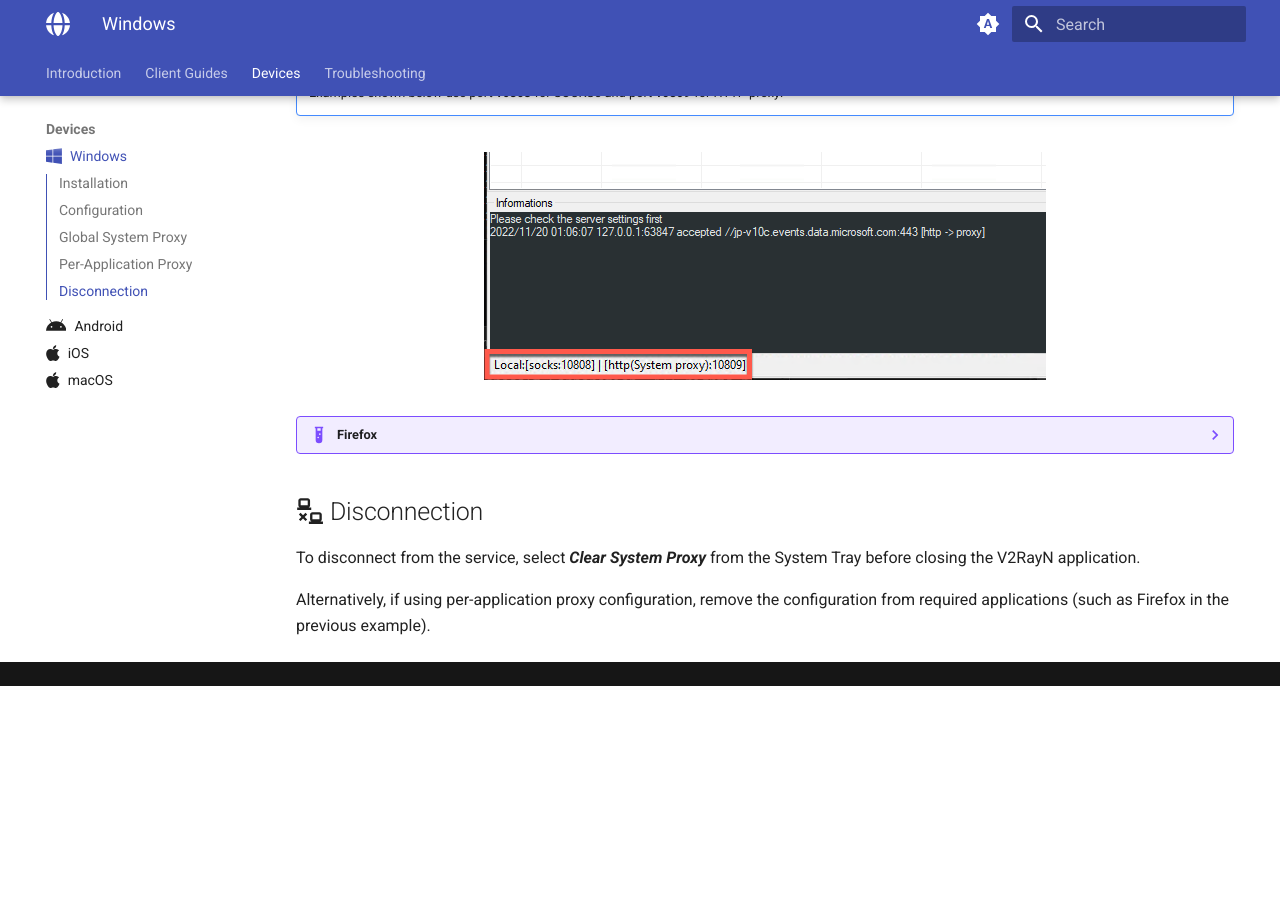
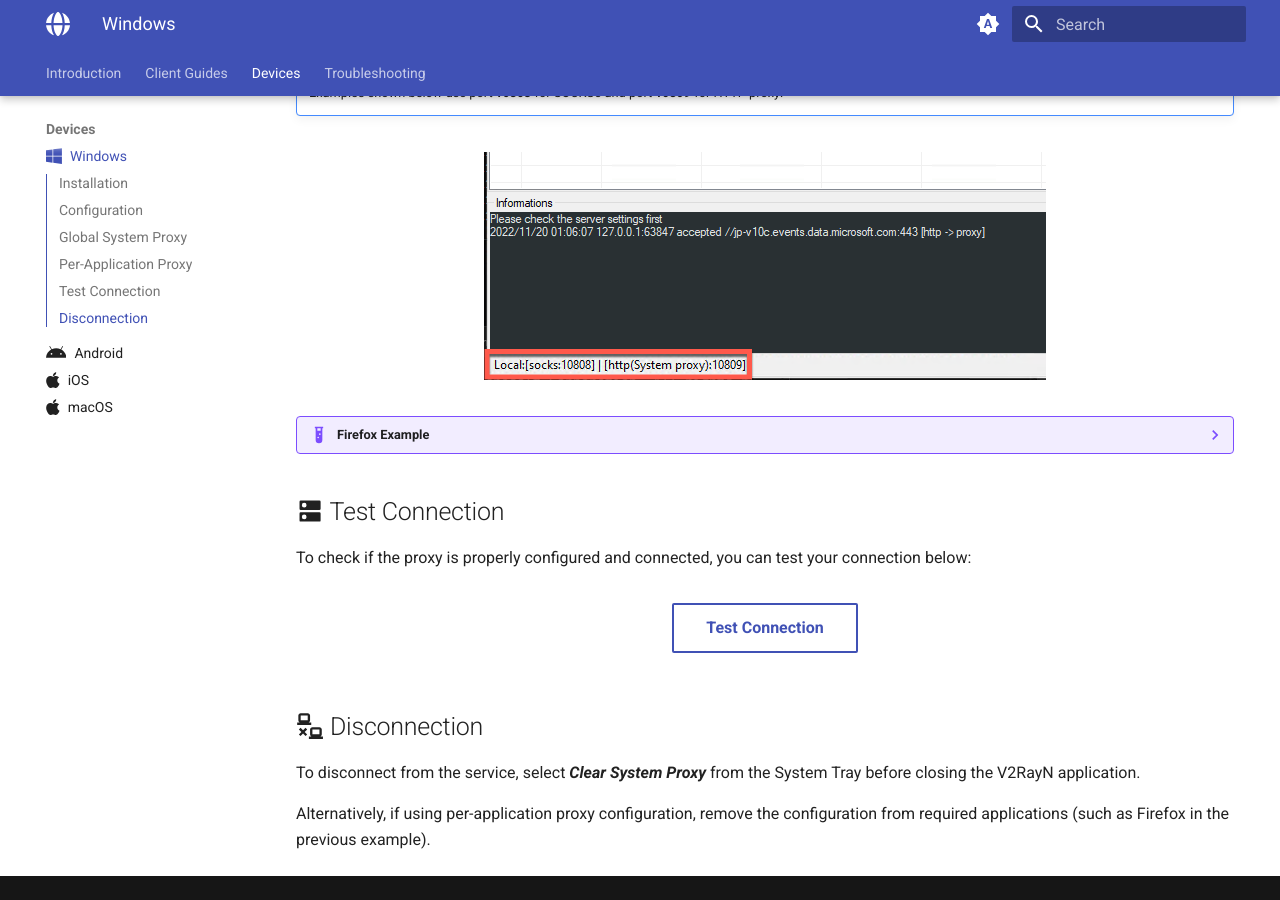
Before and after one commit to empus/free-iran-proxy, an MkDocs documentation site: the page built from docs/windows.md, in a window 1280 px wide and 900 px high, scrolled down 2346 px. Built offline with MkDocs 1.6.1 and Material for MkDocs 9.7.7, drawn with Linux system fonts in a browser that asks for light colours; emoji names are drawn with the system emoji font; before the commit the page ends 3032 px from its top, so only the background shows below that.

Commit message:
Update styling and add connection test

```diff
--- a/docs/windows.md
+++ b/docs/windows.md
@@ -57,7 +57,7 @@
 ![](images/windows/proxy-ports.png){:loading=lazy}
 </figure>
 
-??? Firefox Example
+??? example "Firefox Example"
 
       To configure only the ***Firefox*** browser to send traffic via the proxy, apply the relevant settings in the browser ***Settings*** -> ***Proxy Settings***:
 
@@ -65,6 +65,14 @@
       ![](images/windows/windows-firefox.png){:loading=lazy style="height:75%;width:75%;"}
       </figure>
 
+## :material-dns: Test Connection
+
+To check if the proxy is properly configured and connected, you can test your connection below:
+
+<figure markdown>
+[Test Connection](/check/){ .md-button target=_blank}
+</figure>
+
 ## :material-lan-disconnect: Disconnection
 
 To disconnect from the service, select ***Clear System Proxy*** from the System Tray before closing the V2RayN application.
```
Also changed, not shown: docs/android.md (+13 -5 lines), docs/check/index.html (added, +25 -0 lines), docs/faq.md (+8 -0 lines), docs/ios-oc.md (+8 -0 lines), docs/ios.md (+17 -9 lines), docs/macos.md (+9 -1 lines).
